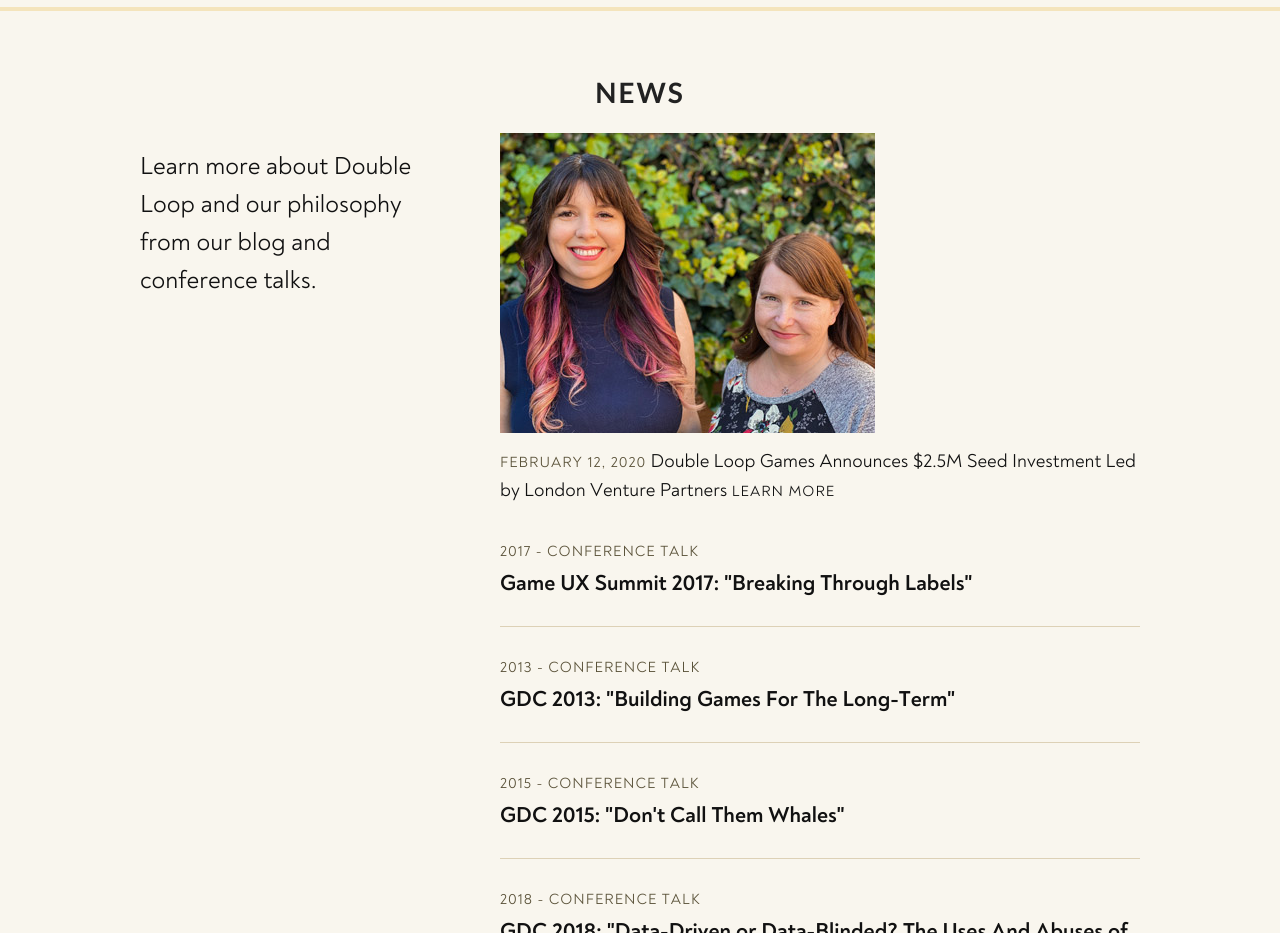
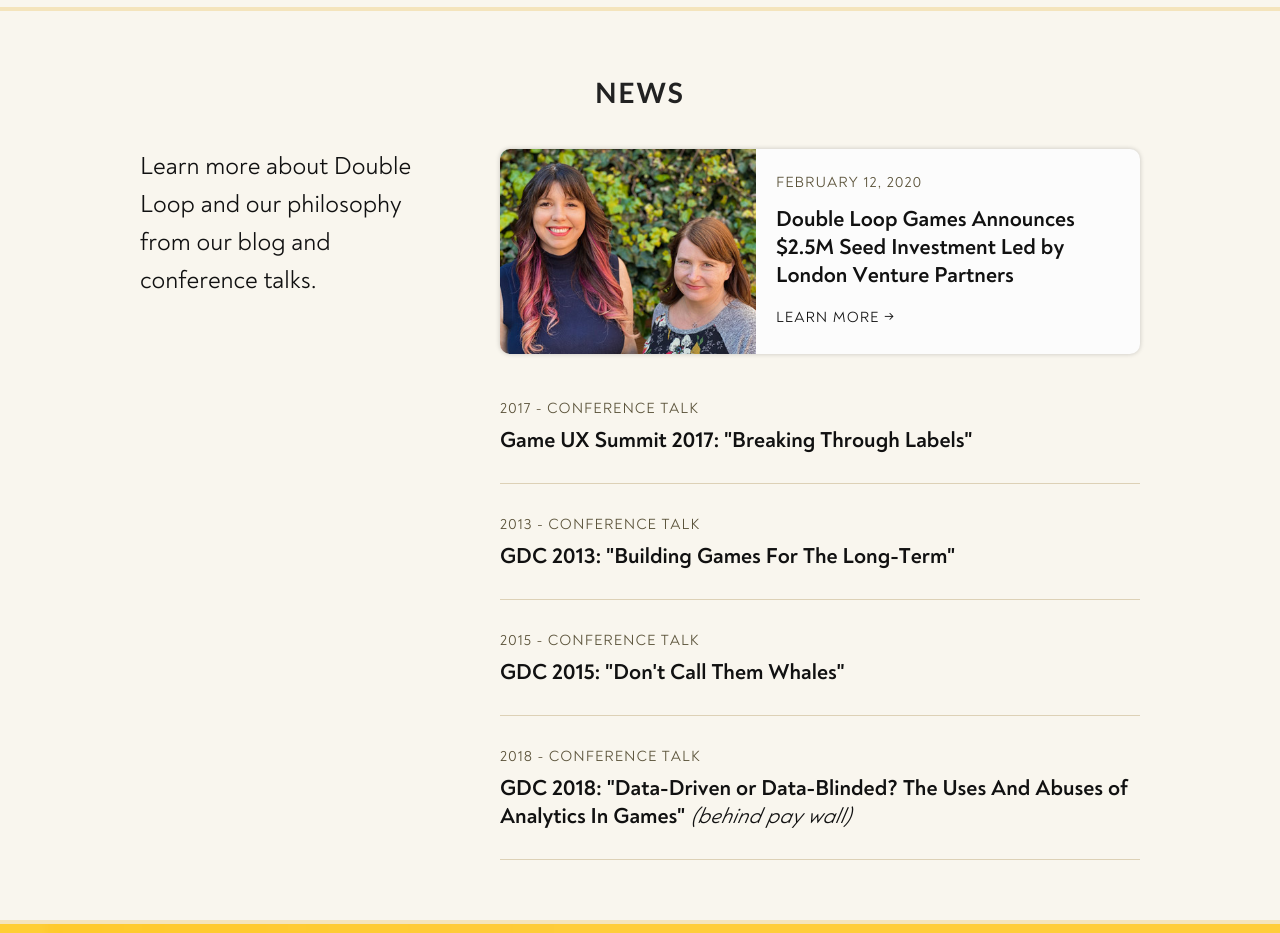
Before and after one commit to doubleloopgames/doubleloopgames.github.io, a plain HTML site: page index.html in a window 1280 px wide. Shown: the part 1400-2333 px from the top of the page. Drawn offline with Linux system fonts and the light colour scheme.

Commit message:
New styles for article

```diff
--- a/styles/main.css
+++ b/styles/main.css
@@ -58,13 +58,16 @@ section { padding: 6rem 0; border-top: 4px solid #f4e4bc; text-align: center; }
   flex-direction: column;
   padding-right: 4rem; }
 #news .updates { width: 64rem; padding-left: 4rem; }
-#news .updates article { display: block; margin: 1.6rem 0 2.6rem; background-color: #fcfcfc; border-radius: 1rem; overflow: auto; box-shadow: 0 0 5px rgba(0, 0, 0, .2); overflow: auto; }
-#news .updates article .image { float: left; width: 40%; }
-#news .updates article .image img { width: 100%; }
-#news .updates article .content { float: left; width: 60%; vertical-align: middle; }
-#news .updates article .inner-content { display: block; padding: 2.5rem 2rem 2rem; }
-#news .updates article .content .title { font-size: 2.2rem; font-family: 'Noah-Bold', Helvetica, Arial, sans-serif; font-weight: normal; margin: 0.8rem 0 1.5rem; }
-#news .updates article .content .full-post { text-decoration: none; }
+#news .updates .article { display: block; margin: 1.6rem 0 2.6rem; background-color: #fcfcfc; border-radius: 1rem; overflow: auto; box-shadow: 0 0 5px rgba(0, 0, 0, .2); overflow: auto; cursor: pointer; transition: box-shadow 0.5s; }
+#news .updates .article:hover { box-shadow: 0 0 8px rgba(0, 0, 0, .3);}
+#news .updates .article .image { float: left; width: 40%; }
+#news .updates .article .image img { width: 100%; }
+#news .updates .article .content { float: left; width: 60%; vertical-align: middle; }
+#news .updates .article .inner-content { margin: 2.1rem 2rem 2rem; }
+#news .updates .article .content .title { display: block; font-size: 2.2rem; font-family: 'Noah-Bold', Helvetica, Arial, sans-serif; font-weight: normal; margin: 0.8rem 0 1.5rem; }
+#news .updates .article .content .full-post { text-decoration: none; }
+#news .updates .article .content .full-post:after { content: "\2192"; padding-left: 0.5rem; transition: padding-left 0.3s; }
+#news .updates .article .content .inner-content:hover .full-post:after { padding-left: 1rem; }
 #news .talks li:first-child { padding-top: 2rem; }
 #news .talks li { padding: 3.2rem 0 2.8rem; border-bottom: 1px solid #ddd1b6; }
 #news .talks .tags { display: block; margin-bottom: 0.8rem; }
```
